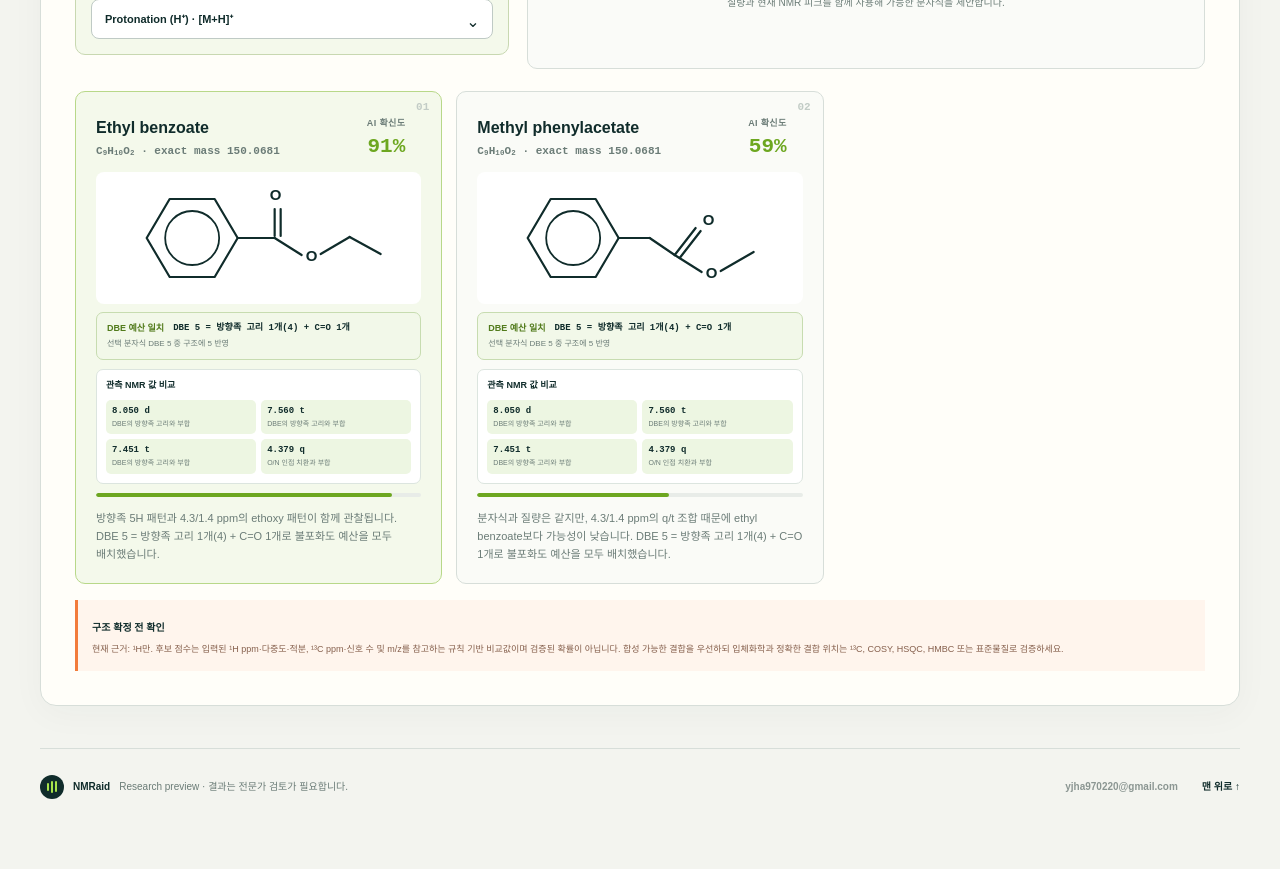
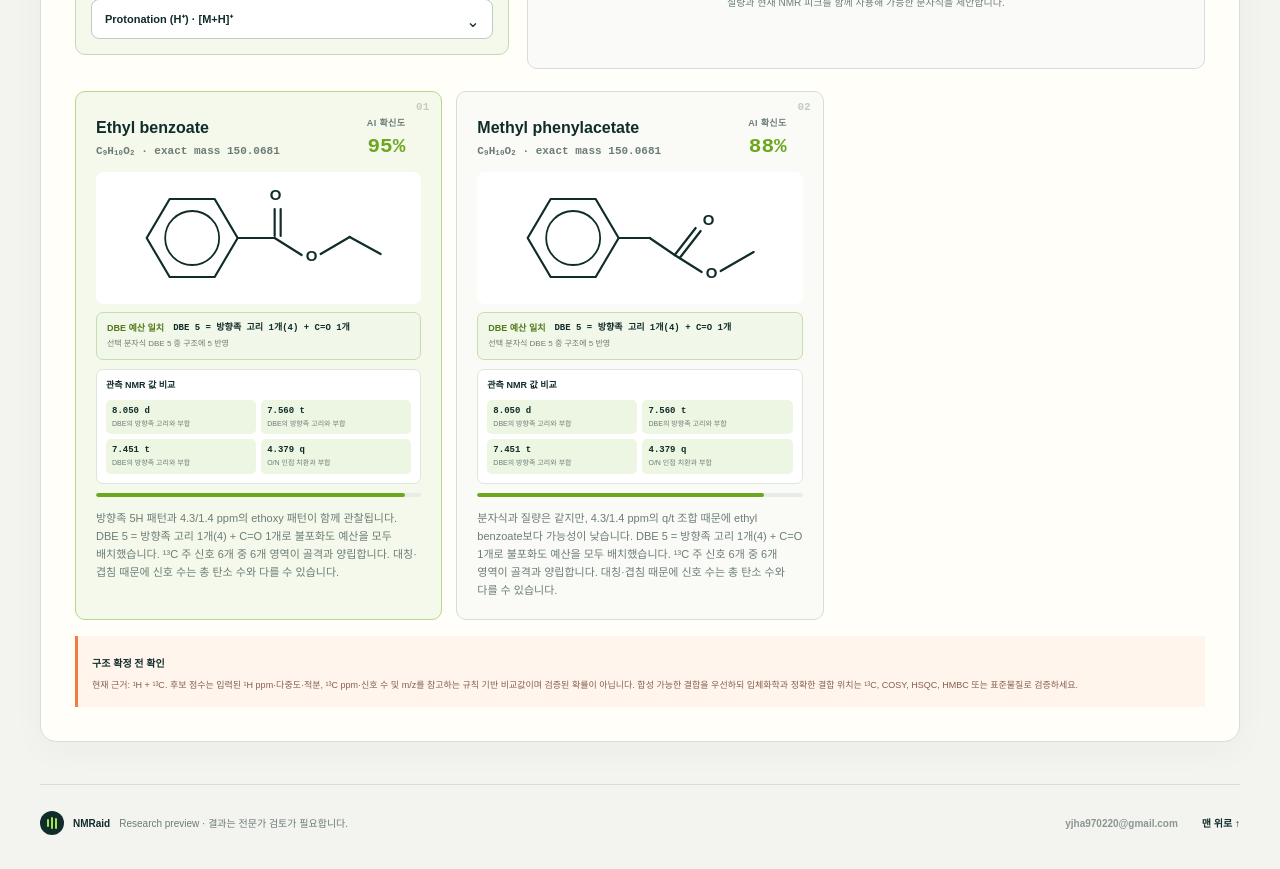
Before and after one commit to youngjun-ha/NMR-searching-tool, a Next.js app: page / in a window 1280 px wide. Shown: the part 2240-3109 px from the top of the page. Before the commit the page ends 3073 px from the top, so only its background shows below. Built offline with nearby package versions, Linux system fonts and the light colour scheme.

Commit message:
Add matching ethyl benzoate 13C demo spectrum

```diff
--- a/app/page.tsx
+++ b/app/page.tsx
@@ -162,6 +162,15 @@ const DEMO_SIGNALS = [
   { ppm: 1.39, amp: 0.69, integral: 3, split: [-0.023, 0, 0.023] },
 ];
 
+const DEMO_CARBON_SIGNALS = [
+  { ppm: 166.6, amp: 0.68 }, // ester C=O
+  { ppm: 130.6, amp: 0.52 }, // ipso aromatic carbon
+  { ppm: 129.6, amp: 0.62 }, // para aromatic carbon
+  { ppm: 128.3, amp: 0.88 }, // ortho/meta aromatic carbons
+  { ppm: 60.8, amp: 0.76 },  // O–CH2
+  { ppm: 14.4, amp: 0.72 },  // CH3
+];
+
 function lorentz(x: number, center: number, width: number, height: number) {
   const d = (x - center) / width;
   return height / (1 + d * d);
@@ -181,6 +190,20 @@ function buildDemoSpectrum(): SpectrumPoint[] {
       }
     }
     points.push({ x, y: Math.max(-0.006, y) });
+  }
+  return points;
+}
+
+function buildDemoCarbonSpectrum(): SpectrumPoint[] {
+  const points: SpectrumPoint[] = [];
+  const count = 7000;
+  const solventLines = [76.84, 77.16, 77.48];
+  for (let index = 0; index < count; index++) {
+    const x = 220 - (230 * index) / (count - 1);
+    let y = 0.0015 * Math.sin(index * 0.31) + 0.001 * Math.sin(index * 0.07);
+    for (const signal of DEMO_CARBON_SIGNALS) y += lorentz(x, signal.ppm, 0.038, signal.amp);
+    for (const center of solventLines) y += lorentz(x, center, 0.035, 0.92);
+    points.push({ x, y: Math.max(-0.004, y) });
   }
   return points;
 }
@@ -1830,10 +1853,11 @@ function carbonCandidates(): Candidate[] {
 
 function NmrApp() {
   const demoPoints = useMemo(() => buildDemoSpectrum(), []);
+  const demoCarbonPoints = useMemo(() => buildDemoCarbonSpectrum(), []);
   const [nucleus, setNucleus] = useState<Nucleus>("1H");
   const [sessions, setSessions] = useState<Record<Nucleus, SpectrumSession>>(() => ({
     "1H": { ...emptySession("1H"), points: demoPoints, fileName: "ethyl-benzoate_demo.dx", source: "DEMO · JCAMP-DX", frequency: 400.13, isDemo: true },
-    "13C": emptySession("13C"),
+    "13C": { ...emptySession("13C"), points: demoCarbonPoints, fileName: "ethyl-benzoate_13C_demo.dx", source: "DEMO · ¹³C", frequency: 100.61, isDemo: true },
   }));
   function spectrumSetter<K extends keyof SpectrumSession>(key: K) {
     return (value: SpectrumSession[K] | ((previous: SpectrumSession[K]) => SpectrumSession[K])) => setSessions((previous) => ({ ...previous, [nucleus]: { ...previous[nucleus], [key]: typeof value === "function" ? (value as (previous: SpectrumSession[K]) => SpectrumSession[K])(previous[nucleus][key]) : value } }));
@@ -2097,6 +2121,7 @@ function NmrApp() {
     setSessions((previous) => {
       const next = { ...previous };
       if (next["1H"].isDemo) next["1H"] = emptySession("1H");
+      if (next["13C"].isDemo) next["13C"] = emptySession("13C");
       for (const { target, match } of firstByNucleus) {
         if (!match) continue;
         const cleaned = sanitizeSpectrumPoints(match.dataset.points);
```
Also changed, not shown: 1 other file (tests, documents, lock files or other folders).
